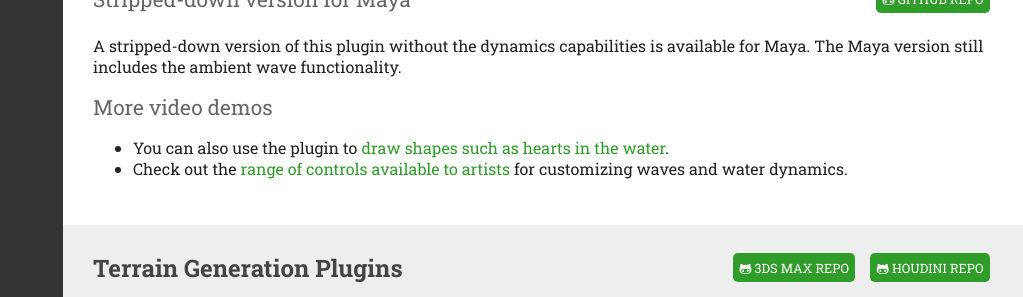
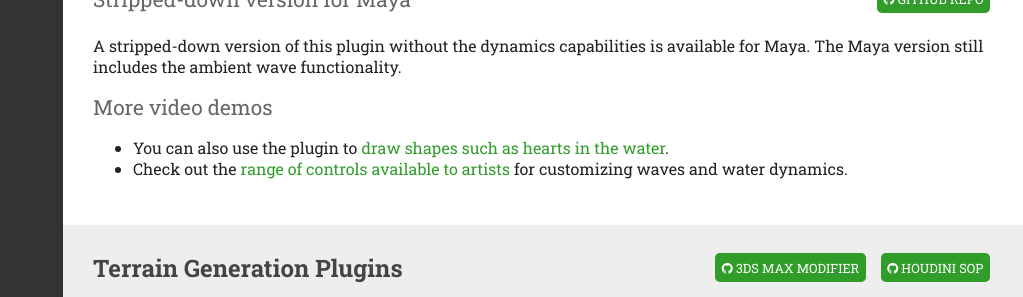
Before and after one commit to sdao/sdao.github.io, a Jekyll site: the page built from plugins/index.html, in a window 1280 px wide and 900 px high, scrolled down 1708 px, cut to the strip 0-297 px from the top of the window. Shown: the whole strip, without its empty margins (257-1280 px from the left). Built offline with Jekyll 4.4.1, drawn with Linux system fonts in a browser that asks for light colours; nearby versions of some CDN libraries.

Commit message:
fontawesome/labels

```diff
--- a/_includes/footer.html
+++ b/_includes/footer.html
@@ -5,7 +5,7 @@
 </ul>
 <h2>Connect</h2>
 <ul>
-  <li><i class="fa fa-github-alt fa-fw"></i> <a href="http://github.com/sdao">GitHub</a></li>
+  <li><i class="fa fa-github fa-fw"></i> <a href="http://github.com/sdao">GitHub</a></li>
   <li><i class="fa fa-vimeo-square fa-fw"></i> <a href="http://vimeo.com/stevedao">Vimeo</a></li>
   <li><i class="fa fa-linkedin fa-fw"></i> <a href="http://www.linkedin.com/in/shdao/en">LinkedIn</a></li>
 </ul>
--- a/games/index.html
+++ b/games/index.html
@@ -37,7 +37,7 @@
   </p>
   <div class="flextitle" id="colorless-looped">
     <h3>Looping cloth in Maya</h3>
-    <a class="button" href="https://github.com/sdao/mayatools/tree/master/LoopNCache"><i class="fa fa-github-alt"></i> GitHub Repo</a>
+    <a class="button" href="https://github.com/sdao/mayatools/tree/master/LoopNCache"><i class="fa fa-github"></i> GitHub Repo</a>
   </div>
   <p>
     <img src="/images/maya_loop_cache_gui.png" alt="MEL script and GUI for looping Maya nCloth.">
--- a/plugins/index.html
+++ b/plugins/index.html
@@ -13,7 +13,7 @@
     <h2>Mannequin for Maya</h2>
     <div>
       <a class="button download" href="https://github.com/sdao/mannnequin/releases"><i class="fa fa-download"></i> Download</a>
-      <a class="button" href="https://github.com/sdao/mannnequin"><i class="fa fa-github-alt"></i> GitHub Repo</a>
+      <a class="button" href="https://github.com/sdao/mannnequin"><i class="fa fa-github"></i> GitHub Repo</a>
     </div>
   </div>
   <img src="/images/mannequin_manipulators.png" alt="Mannequin manipulators in Maya">
@@ -27,7 +27,7 @@
     <h2>iWave for 3ds Max</h2>
     <div>
       <a class="button download" href="https://github.com/sdao/iWaveOcean/releases"><i class="fa fa-download"></i> Download</a>
-      <a class="button" href="https://github.com/sdao/iWaveOcean"><i class="fa fa-github-alt"></i> GitHub Repo</a>
+      <a class="button" href="https://github.com/sdao/iWaveOcean"><i class="fa fa-github"></i> GitHub Repo</a>
     </div>
   </div>
   <div class="video-container">
@@ -42,7 +42,7 @@
   </p>
   <div class="flextitle">
     <h3>Stripped-down version for Maya</h3>
-    <a class="button" href="https://github.com/sdao/TessendorfOceanMaya"><i class="fa fa-github-alt"></i> GitHub Repo</a>
+    <a class="button" href="https://github.com/sdao/TessendorfOceanMaya"><i class="fa fa-github"></i> GitHub Repo</a>
   </div>
   <p>
     A stripped-down version of this plugin without the dynamics capabilities is available for Maya. The Maya version still includes the ambient wave functionality.
@@ -58,8 +58,8 @@
   <div class="flextitle">
     <h2>Terrain Generation Plugins</h2>
     <div>
-      <a class="button" href="https://github.com/sdao/DiamondSquare"><i class="fa fa-github-alt"></i> 3ds Max Repo</a>
-      <a class="button" href="https://github.com/sdao/houdini-diamondsquare"><i class="fa fa-github-alt"></i> Houdini Repo</a>
+      <a class="button" href="https://github.com/sdao/DiamondSquare"><i class="fa fa-github"></i> 3ds Max Modifier</a>
+      <a class="button" href="https://github.com/sdao/houdini-diamondsquare"><i class="fa fa-github"></i> Houdini SOP</a>
     </div>
   </div>
   <div class="video-container">
@@ -74,8 +74,8 @@
   <div class="flextitle">
     <h2>MotionBuilder + Windows Phone</h2>
     <div>
-      <a class="button" href="https://github.com/sdao/mb-device-tcp-phone"><i class="fa fa-github-alt"></i> Windows Phone App</a>
-      <a class="button" href="https://github.com/sdao/mb-device-tcp"><i class="fa fa-github-alt"></i> MoBu Plugin</a>
+      <a class="button" href="https://github.com/sdao/mb-device-tcp-phone"><i class="fa fa-github"></i> Windows Phone App</a>
+      <a class="button" href="https://github.com/sdao/mb-device-tcp"><i class="fa fa-github"></i> MoBu Plugin</a>
     </div>
   </div>
   <img src="/images/mobu_phone.png" alt="MotionBuilder with the custom plugin loaded" width="200">
```
Also changed, not shown: software/index.html (+4 -4 lines).
